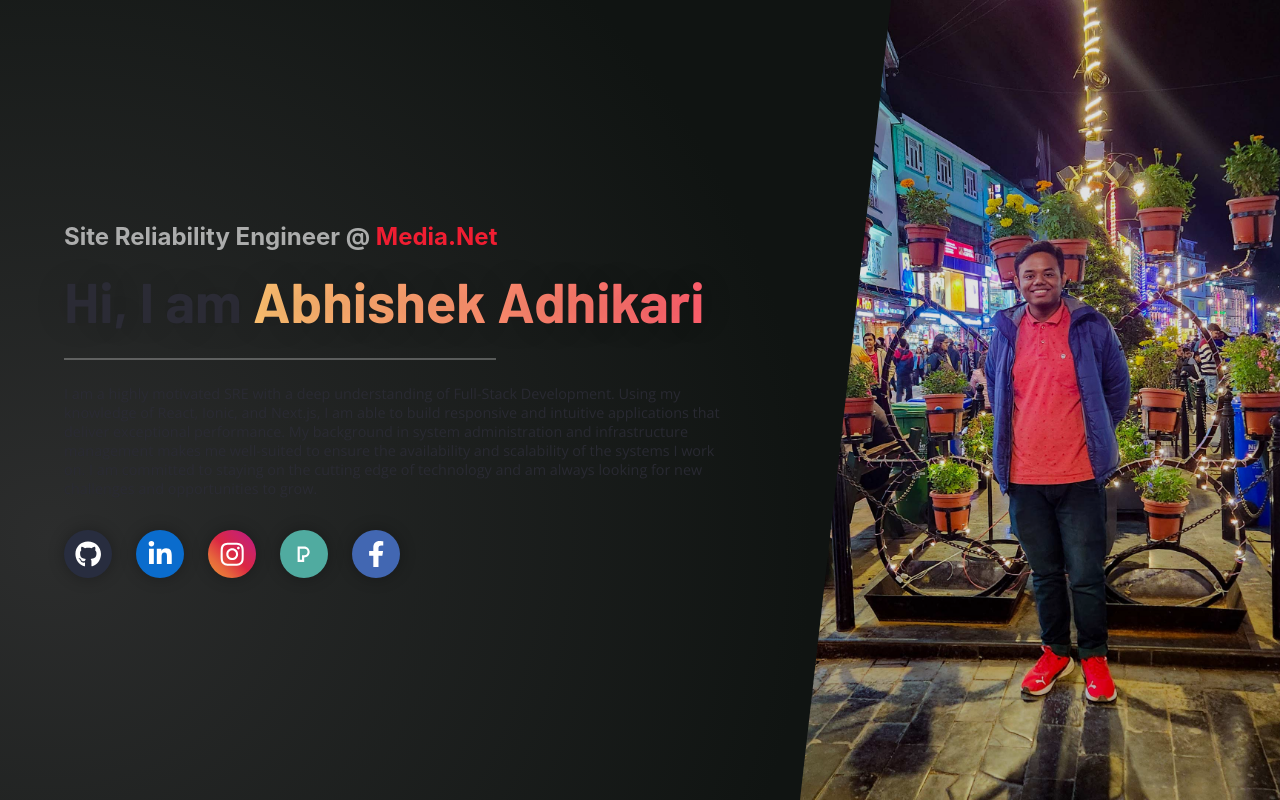
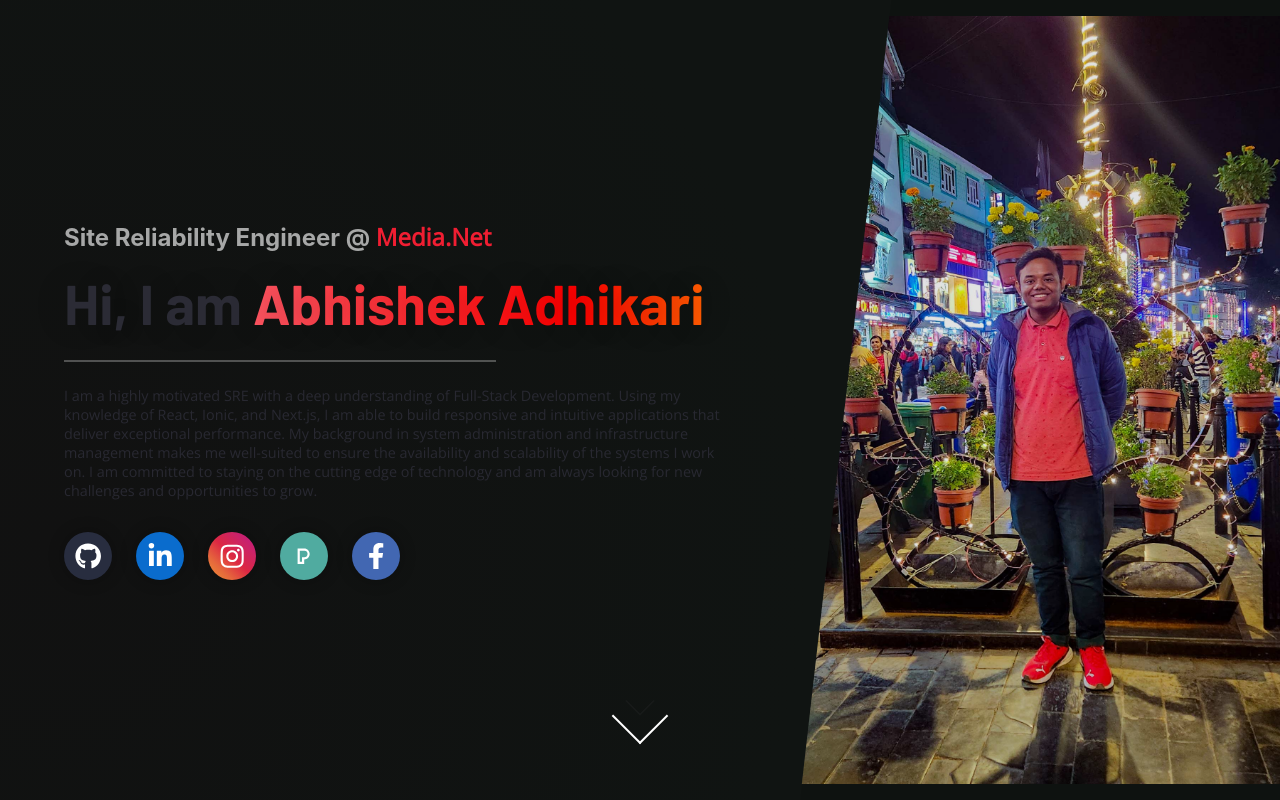
Before and after one commit to sith-lord-vader/sith-lord-vader.github.io, a Next.js app: page / in a window 1280 px wide. Built offline with nearby package versions, Linux system fonts and the light colour scheme.

Commit message:
homepage anim and 404

```diff
--- a/pages/index.js
+++ b/pages/index.js
@@ -1,6 +1,6 @@
 import { nanoid } from "nanoid";
 import Head from "next/head";
-import { Fragment, useState } from "react";
+import { Fragment, useEffect, useState } from "react";
 import { CgPexels } from "react-icons/cg";
 import { FaFacebookF, FaGithub, FaInstagram, FaLinkedinIn } from "react-icons/fa";
 import s from "../styles/Home.module.scss";
@@ -40,6 +40,25 @@ export default function Home() {
             bgColor: "#4267B2"
         }
     });
+
+    const [coords, setCoords] = useState({ x: 0, y: 0 });
+
+    useEffect(() => {
+        const handleWindowMouseMove = event => {
+            let x = event.clientX / (window.visualViewport.width / 2) - 1;
+            let y = event.clientY / (window.visualViewport.height / 2) - 1;
+
+            setCoords({
+                x,
+                y
+            });
+        };
+        window.addEventListener("mousemove", handleWindowMouseMove);
+
+        return () => {
+            window.removeEventListener("mousemove", handleWindowMouseMove);
+        };
+    }, []);
     return (
         <Fragment>
             <Head>
@@ -70,6 +89,7 @@ export default function Home() {
             </Head>
 
             <div className={s.container}>
+                <div className={s.mainSection}>
                     <div className={s.highlight}>
                         <h3>
                             {width > 786 ? "Site Reliability Engineer " : "SRE "}@{" "}
@@ -87,9 +107,9 @@ export default function Home() {
 
                         <p>
                             I am a highly motivated SRE with a deep understanding of Full-Stack Development. Using my knowledge of React, Ionic, and Next.js, I am able to build
-                        responsive and intuitive applications that deliver exceptional performance. My background in system administration and infrastructure management makes me
-                        well-suited to ensure the availability and scalability of the systems I work on. I am committed to staying on the cutting edge of technology and am always
-                        looking for new challenges and opportunities to grow.
+                            responsive and intuitive applications that deliver exceptional performance. My background in system administration and infrastructure management makes
+                            me well-suited to ensure the availability and scalability of the systems I work on. I am committed to staying on the cutting edge of technology and am
+                            always looking for new challenges and opportunities to grow.
                         </p>
 
                         <div className={s.social}>
@@ -103,8 +123,10 @@ export default function Home() {
                         </div>
                     </div>
                     <div className={s.highlightImage}>
-                    <div></div>
+                        <div style={{ backgroundPositionX: `calc(50% + ${coords.x * 2}px)`, backgroundPositionY: `calc(50% + ${coords.y * 2}px)` }}></div>
                         <article></article>
+                    </div>
+                    <div className={s.arrow}></div>
                 </div>
             </div>
         </Fragment>
--- /dev/null
+++ b/styles/404.module.scss
@@ -0,0 +1,97 @@
+@import "../styles/vars";
+
+.container {
+    width: 100%;
+    display: grid;
+    grid-template-rows: 1fr auto;
+}
+
+.mainSection {
+    width: 100%;
+    display: flex;
+    justify-content: center;
+    align-items: center;
+}
+
+.text {
+    margin-left: 3rem;
+    display: flex;
+    flex-direction: column;
+    align-items: flex-start;
+
+    h1 {
+        font-family: $headingFont;
+        margin-bottom: 0.75rem;
+    }
+
+    h3 {
+        font-family: -apple-system, BlinkMacSystemFont, "Segoe UI", Roboto, "Helvetica Neue", Arial, "Noto Sans", sans-serif, "Apple Color Emoji", "Segoe UI Emoji",
+            "Segoe UI Symbol", "Noto Color Emoji";
+    }
+}
+
+.links {
+    margin-top: 1.5rem;
+    display: flex;
+
+    gap: 1rem;
+
+    a {
+        display: block;
+        padding: 1rem 2rem 1rem 2rem;
+
+        text-decoration: none;
+
+        font-weight: bolder;
+        border-radius: 4px;
+    }
+
+    .home {
+        color: rgba(0, 0, 0, 0.814);
+        background: rgb(238, 238, 238);
+        box-shadow: black 0px 0px 16px;
+    }
+
+    .github {
+        color: #ffffff;
+        display: flex;
+        align-items: center;
+        gap: 0.5rem;
+        background: #000000;
+        box-shadow: black 0px 0px 16px;
+    }
+}
+
+@media only screen and (max-width: 786px) {
+    .mainSection {
+        display: flex;
+        flex-direction: column;
+        align-items: center;
+    }
+
+    .text {
+        margin: 0;
+
+        padding: 1rem;
+
+        h1 {
+            margin-bottom: 1rem;
+        }
+    }
+
+    .links {
+        width: 100%;
+        flex-direction: column;
+        align-items: center;
+        margin-top: 3rem;
+
+        a {
+            width: 100%;
+            text-align: center;
+        }
+
+        .github {
+            justify-content: center;
+        }
+    }
+}
--- a/styles/Home.module.scss
+++ b/styles/Home.module.scss
@@ -1,7 +1,16 @@
 @import "../styles/vars";
 
 .container {
+    position: relative;
     width: 100%;
+    display: flex;
+    flex-direction: column;
+}
+
+.mainSection {
+    width: 100%;
+    min-height: 100vh;
+    height: fit-content;
     display: grid;
     grid-template-columns: 2.5fr 1.5fr;
     position: relative;
@@ -27,11 +36,14 @@
 
         div {
             background: #ff5f6d;
-            background: linear-gradient(90deg, #ffc371, #ff5f6d);
+            // background: linear-gradient(90deg, #ffc371, #ff5f6d);
+            background: linear-gradient(90deg, #ff0000, #ffff00, #ff5f6d, #ffc371, #ff5f6d, #ff0000);
+            background-size: 400%;
             -webkit-background-clip: text;
             background-clip: text;
             color: transparent;
             display: inline;
+            animation: animate 20s infinite linear;
         }
     }
 
@@ -41,6 +53,7 @@
         margin-bottom: 1rem;
         font-size: 1.5rem;
         color: rgba(255, 255, 255, 0.632);
+        // color: #71e190;
 
         a {
             color: #f01e32;
@@ -66,7 +79,7 @@
 .highlight {
     position: relative;
     z-index: 3;
-    padding: 0 1rem 0 4rem;
+    padding: 1rem 1rem 1rem 4rem;
     display: flex;
     flex-direction: column;
     justify-content: center;
@@ -99,7 +112,8 @@
         height: 100%;
         background: url("../images/webHomeHighlight.jpg");
         background-position: center;
-        background-size: cover;
+        background-size: 120%;
+        background-repeat: no-repeat;
     }
 
     article {
@@ -134,12 +148,46 @@
     box-shadow: rgba(0, 0, 0, 0.3) 0px 0px 16px 0px;
 
     &:hover {
-        box-shadow: rgb(0, 0, 0) 0px 0px 16px 0px;
+        box-shadow: rgb(0, 0, 0) 0px 0px 24px 0px;
     }
 }
 
+.arrow,
+.arrow:before {
+    z-index: 4;
+    position: absolute;
+    left: 50%;
+}
+
+.arrow {
+    width: 40px;
+    height: 40px;
+    bottom: 4rem;
+    margin: -20px 0 0 -20px;
+    -webkit-transform: rotate(45deg);
+    border-left: none;
+    border-top: none;
+    border-right: 2px #fff solid;
+    border-bottom: 2px #fff solid;
+}
+
+.arrow:before {
+    content: "";
+    width: 20px;
+    height: 20px;
+    top: 50%;
+    margin: -10px 0 0 -10px;
+    border-left: none;
+    border-top: none;
+    border-right: 1px #fff solid;
+    border-bottom: 1px #fff solid;
+    animation-duration: 2s;
+    animation-iteration-count: infinite;
+    animation-name: arrow;
+}
+
 @media only screen and (max-width: 786px) {
-    .container {
+    .mainSection {
         h1 {
             span {
                 font-size: 1.75rem;
@@ -158,17 +206,41 @@
         top: 0;
         left: 0;
         clip-path: none;
+
+        div {
+            background-size: cover;
+        }
     }
     .highlight {
         position: absolute;
         width: 100%;
-        height: 100%;
+        min-height: 100%;
         top: 0;
         left: 0;
         background: rgba(0, 0, 0, 0.8);
+        padding: 1rem 1rem 1rem 2.5rem;
 
         .spacer {
             width: 30%;
         }
     }
 }
+
+@keyframes animate {
+    0% {
+        background-position: 0%;
+    }
+    100% {
+        background-position: 400%;
+    }
+}
+
+@keyframes arrow {
+    0% {
+        opacity: 1;
+    }
+    100% {
+        opacity: 0;
+        transform: translate(-10px, -10px);
+    }
+}
--- a/styles/globals.scss
+++ b/styles/globals.scss
@@ -21,7 +21,7 @@ body {
     background: var(--bgColor);
     color: var(--textColor);
     background-image: radial-gradient(circle farthest-corner at 10% 20%, rgba(90, 92, 106, 1) 0%, rgba(32, 45, 58, 1) 81.3%);
-    background-image: radial-gradient(circle 848px at 3.8% 67.2%, rgba(44, 45, 45, 1) 0%, rgba(16, 20, 18, 1) 90.1%);
+    background-image: radial-gradient(circle 848px at 3.8% 67.2%, rgb(17, 17, 17) 0%, rgba(16, 20, 18, 1) 90.1%);
 }
 
 .next-container {
@@ -31,7 +31,8 @@ body {
     grid-template-rows: 1fr auto;
 }
 
-p {
+p,
+a {
     font-family: "Open Sans", sans-serif;
 }
 
```
Also changed, not shown: pages/404.js (added, +33 -0 lines), images/mario-run.gif (added). Lines whose indentation alone changed are shown as unchanged.
